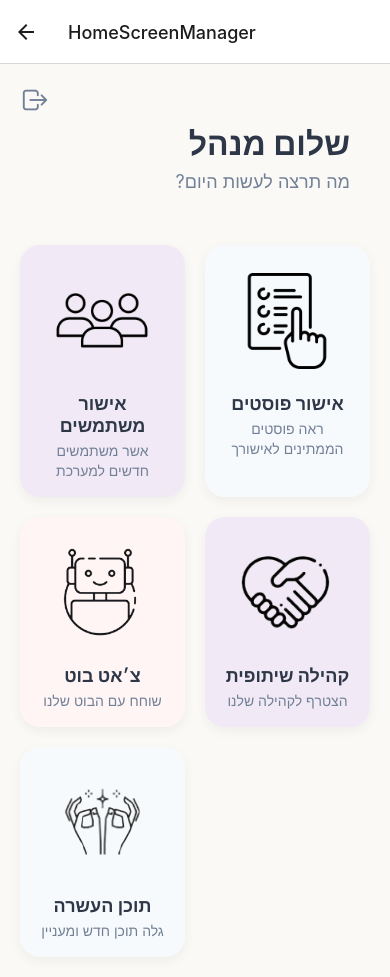
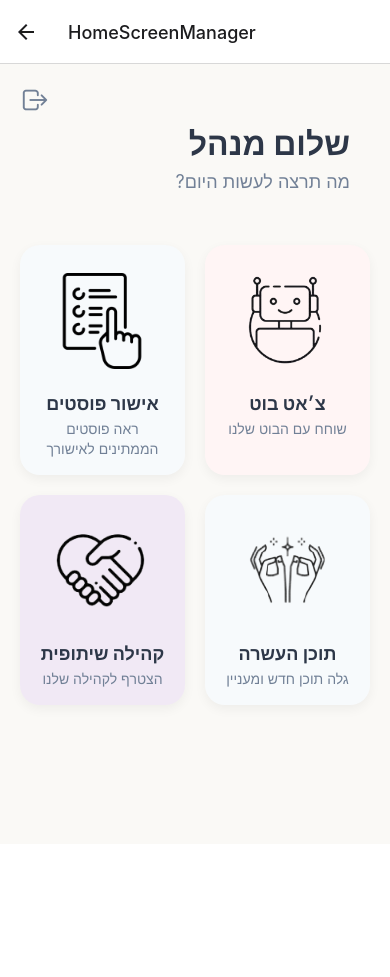
Before and after one commit to osnatshabtay/aurora_client, a React Native app: screen /HomeScreenManager in a window 390 px wide. After the commit the page ends 844 px from the top, so only its background shows below. Built offline with nearby package versions, Linux system fonts and the light colour scheme; what react-native-status-bar-height would draw is missing.

Commit message:
Update navigation buttons

```diff
--- a/src/screens/HomeScreenManager.js
+++ b/src/screens/HomeScreenManager.js
@@ -18,34 +18,27 @@ export default function HomeScreenManager({ navigation }) {
   const categories = [
     {
     id: 1,
-    title: 'אישור משתמשים',
-    image: require('../assets/users.png'),
-    description: 'אשר משתמשים חדשים למערכת',
-    backgroundColor: '#f1e9f5',
-    },
-    {
-    id: 2,
     title: 'אישור פוסטים',
     image: require('../assets/posts.png'),
     description: 'ראה פוסטים הממתינים לאישורך',
     backgroundColor: '#F7FAFC',
     },
     {
-      id: 3,
+      id: 2,
       title: 'צ׳אט בוט',
       image: require('../assets/chatbot.png'),
       description: 'שוחח עם הבוט שלנו',
       backgroundColor: '#FFF5F5',
     },
     {
-      id: 4,
+      id: 3,
       title: 'קהילה שיתופית',
       image: require('../assets/community.png'),
       description: 'הצטרף לקהילה שלנו',
       backgroundColor: '#f1e9f5',
     },
     {
-      id: 5,
+      id: 4,
       title: 'תוכן העשרה',
       image: require('../assets/contant.png'),
       description: 'גלה תוכן חדש ומעניין',
@@ -55,10 +48,12 @@ export default function HomeScreenManager({ navigation }) {
 
   const handleCategoryPress = (id) => {
     if (id === 1) {
+      navigation.navigate('PostApprovalScreen');
+    } else if (id === 2) {
       navigation.navigate('ChatBotScreen');
-    } else if (id === 2) {
+    } else if (id === 3) {
       navigation.navigate('CommunityScreen');
-    } else if (id === 3) {
+    } else if (id === 4) {
       navigation.navigate('EnrichmentContent');
     }
   };
--- a/src/screens/StartScreen.js
+++ b/src/screens/StartScreen.js
@@ -26,14 +26,6 @@ export default function StartScreen({ navigation }) {
       </Button>
 
 
-      <Button
-        mode="outlined"
-        onPress={() => navigation.navigate('PostApprovalScreen')}
-      >
-        אישור פוסטים
-      </Button>
-
-
     </Background>
   )
 }
```
